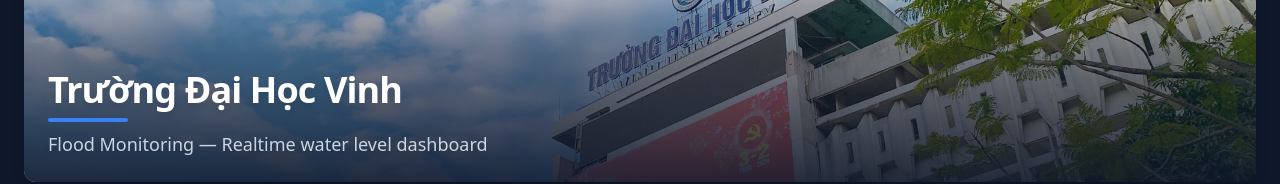
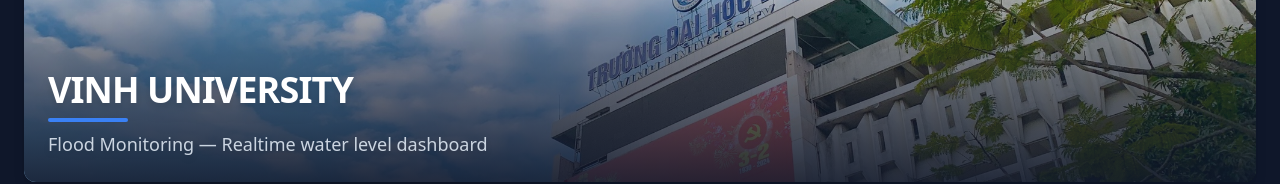
Before and after one commit to Mr-QuangHai/flood-monitoring-system, a React (Vite) app: page / in a window 1280 px wide. Shown: the part 162-346 px from the top of the page. Built offline with nearby package versions, Linux system fonts and the light colour scheme; no server answers; the database is empty.

Commit message:
fix base path for github pages

```diff
--- a/components/Banner.tsx
+++ b/components/Banner.tsx
@@ -16,7 +16,7 @@
       {/* Content */}
       <div className="absolute bottom-0 left-0 p-6 w-full">
         <h2 className="text-3xl lg:text-4xl font-bold text-white mb-2 tracking-tight drop-shadow-lg">
-          Trường Đại Học Vinh
+          VINH UNIVERSITY
         </h2>
         <div className="h-1 w-20 bg-blue-500 mb-2 rounded-full"></div>
         <p className="text-slate-300 text-lg font-medium drop-shadow-md">
--- a/package.json
+++ b/package.json
@@ -2,11 +2,13 @@
   "name": "flood-monitoring-system",
   "private": true,
   "version": "0.0.0",
+  "homepage": "https://mr-quanghai.github.io/flood-monitoring-system",
   "type": "module",
   "scripts": {
     "dev": "vite",
     "build": "vite build",
-    "preview": "vite preview"
+    "preview": "vite preview",
+    "deploy": "gh-pages -d dist"
   },
   "dependencies": {
     "firebase": "^12.9.0",
```
